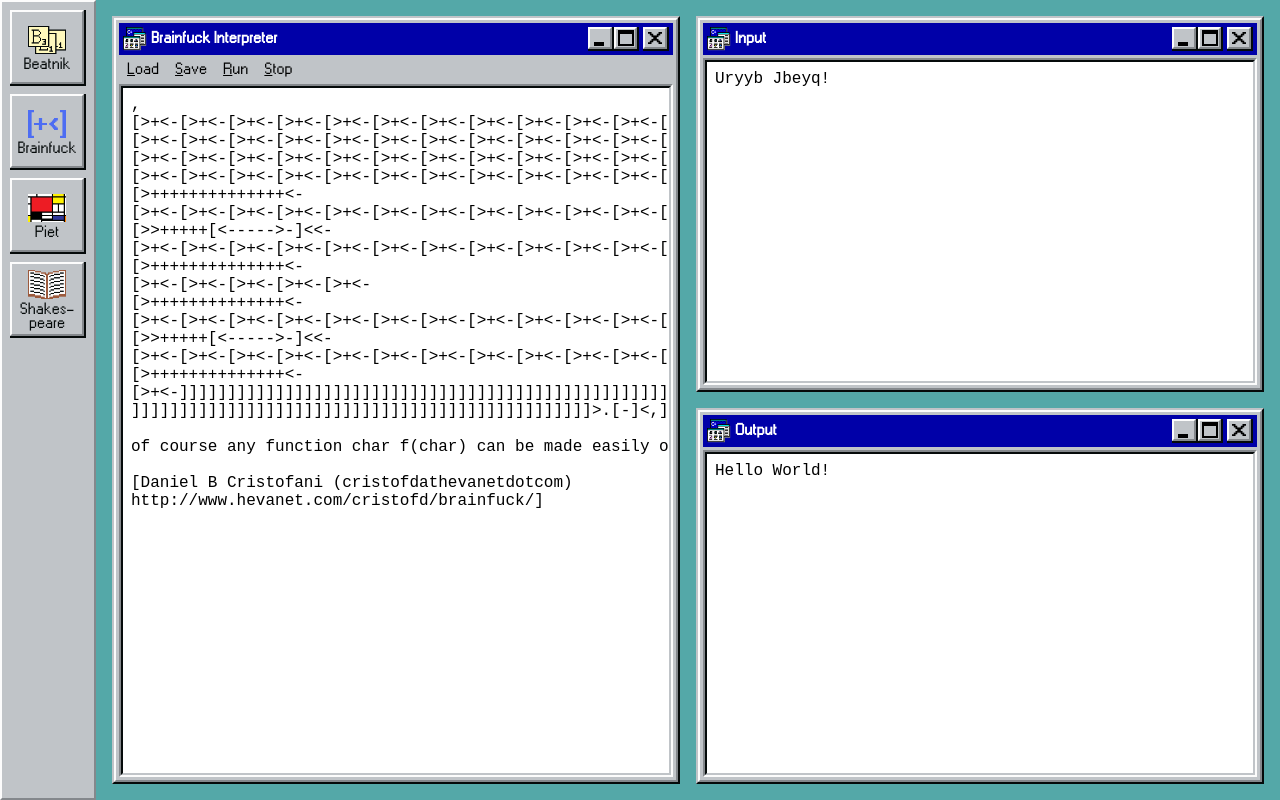
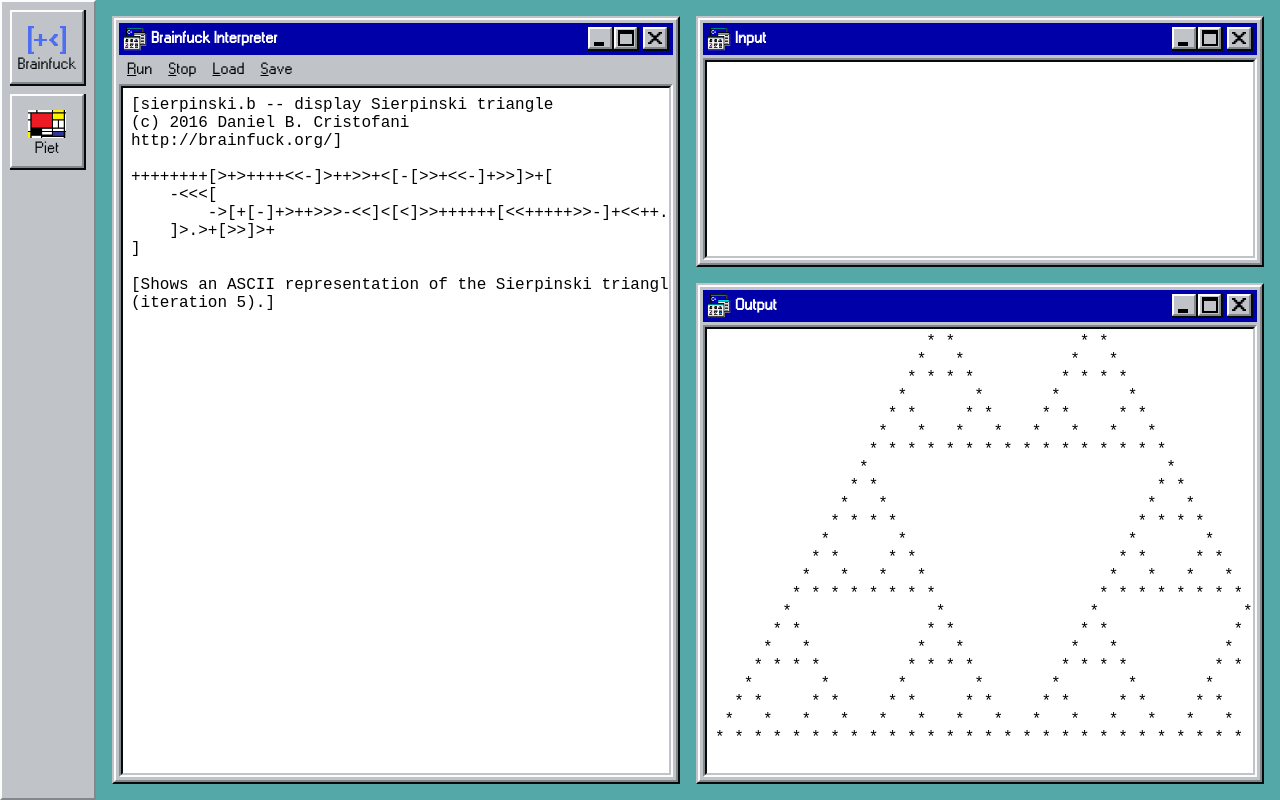
Before and after one commit to PScottZero/esolangs, a Next.js app: page /esolangs/brainfuck in a window 1280 px wide. Built offline with nearby package versions, Linux system fonts and the light colour scheme.

Commit message:
better input handling

```diff
--- a/app/beatnik/page.module.scss
+++ /dev/null
@@ -1,9 +0,0 @@
-@import "./../constants.scss";
-
-.main {
-  @include flex-center;
-  color: white;
-  width: 100%;
-  height: 100%;
-  font-size: 2rem;
-}
--- a/app/beatnik/page.tsx
+++ /dev/null
@@ -1,5 +0,0 @@
-import styles from "./page.module.scss";
-
-export default function Beatnik() {
-  return <main className={styles.main}>⚠️ Beatnik Under Construction ⚠️</main>;
-}
--- a/app/brainfuck/interpreter.ts
+++ b/app/brainfuck/interpreter.ts
@@ -1,8 +1,6 @@
 import { createBytes } from "../utils";
 
-const DATA_SIZE = 0x100000;
-const PROG_SIZE = 0x10000;
-const INPUT_SIZE = 0x1000;
+const DATA_SIZE = 0x10000;
 
 const OPS_PER_ANIM_REQ = 4096;
 
@@ -12,89 +10,86 @@ export class BrainfuckInterpreter {
   data: Uint8Array;
   dataPtr: number;
 
-  prog: Uint8Array;
+  program: string;
   progPtr: number;
 
-  input: Uint8Array;
+  input: string;
   inputPtr: number;
 
   outputRef: React.RefObject<HTMLTextAreaElement>;
 
   running: boolean;
+  waitingForInput: boolean;
   stopped: boolean;
 
   constructor(outputRef: React.RefObject<HTMLTextAreaElement>) {
     this.data = createBytes(DATA_SIZE);
     this.dataPtr = 0;
 
-    this.prog = createBytes(PROG_SIZE);
+    this.program = "";
     this.progPtr = 0;
 
-    this.input = createBytes(INPUT_SIZE);
+    this.input = "";
     this.inputPtr = 0;
 
     this.outputRef = outputRef;
 
     this.running = false;
+    this.waitingForInput = false;
     this.stopped = true;
   }
 
-  reset() {
+  async run(program: string) {
+    if (this.running) await this.stop();
+
     this.data = createBytes(DATA_SIZE);
     this.dataPtr = 0;
 
-    this.prog = createBytes(PROG_SIZE);
+    this.program = program;
     this.progPtr = 0;
 
+    this.input = "";
     this.inputPtr = 0;
 
     this.outputRef.current!.value = "";
 
     this.running = true;
+    this.waitingForInput = false;
     this.stopped = false;
+
+    console.log("running");
+    this._run();
   }
 
-  run() {
+  _run() {
+    console.log("peter");
     for (let i = 0; i < OPS_PER_ANIM_REQ; i++) {
+      if (this.waitingForInput) break;
       this.step();
       if (!this.running) {
-        console.log("Terminated");
+        console.log("stopped");
         this.stopped = true;
         return;
       }
     }
-    requestAnimationFrame(() => this.run());
+    requestAnimationFrame(() => this._run());
   }
 
   async stop(): Promise<void> {
     this.running = false;
+    this.waitingForInput = false;
     while (!this.stopped) {
       await new Promise((resolve) => setTimeout(resolve, 5));
     }
   }
 
-  load(programText: string, inputText: string) {
-    this.reset();
-
-    for (const ch of programText) {
-      if (OP_CHARS.includes(ch) && this.progPtr < PROG_SIZE) {
-        this.prog[this.progPtr++] = ch.charCodeAt(0);
-      }
-    }
-    this.progPtr = 0;
-
-    for (const ch of inputText) {
-      const chCode = ch.charCodeAt(0);
-      if (chCode < 256) {
-        this.input[this.inputPtr++] = chCode;
-      }
-    }
-    this.inputPtr = 0;
+  setInput(input: string) {
+    this.input = input;
+    this.waitingForInput = false;
   }
 
   step() {
-    const op = String.fromCharCode(this.prog[this.progPtr]);
-    switch (op) {
+    switch (this.readOp()) {
       case ">":
         this.incDataPtr();
         break;
@@ -114,17 +109,27 @@ export class BrainfuckInterpreter {
         this.in();
         break;
       case "[":
-        this.loopStart();
+        this.openBracket();
         break;
       case "]":
-        this.loopEnd();
+        this.closeBracket();
         break;
       default:
-        console.log(`invalid op: ${op}`);
+        console.log("end of program");
         this.running = false;
         break;
     }
-    if (++this.progPtr >= PROG_SIZE) this.progPtr = 0;
+    if (!this.waitingForInput) this.progPtr++;
+  }
+
+  readOp(): string {
+    while (true) {
+      if (this.progPtr >= this.program.length) break;
+      const ch = this.program.at(this.progPtr)!;
+      if (OP_CHARS.includes(ch)) return ch;
+      this.progPtr++;
+    }
+    return "";
   }
 
   incDataPtr() {
@@ -153,19 +158,19 @@ export class BrainfuckInterpreter {
   }
 
   in() {
-    if (this.inputPtr < INPUT_SIZE) {
-      this.data[this.dataPtr] = this.input[this.inputPtr++];
+    if (this.inputPtr < this.input.length) {
+      this.data[this.dataPtr] = this.input.charCodeAt(this.inputPtr++);
     } else {
-      console.log("end of input");
-      this.running = false;
+      console.log("waiting for input");
+      this.waitingForInput = true;
     }
   }
 
-  loopStart() {
+  openBracket() {
     if (this.data[this.dataPtr] === 0) this.jumpToMatchingBracket();
   }
 
-  loopEnd() {
+  closeBracket() {
     if (this.data[this.dataPtr] !== 0) this.jumpToMatchingBracket(false);
   }
 
@@ -175,8 +180,8 @@ export class BrainfuckInterpreter {
     const bracket = forward ? "[" : "]";
     const otherBracket = forward ? "]" : "[";
 
-    while (this.progPtr >= 0 && this.progPtr < PROG_SIZE) {
-      const ch = String.fromCharCode(this.prog[this.progPtr]);
+    while (this.progPtr >= 0 && this.progPtr < this.program.length) {
+      const ch = this.program.at(this.progPtr);
       if (ch === bracket) {
         depth++;
       } else if (ch === otherBracket) {
--- a/app/brainfuck/page.module.scss
+++ b/app/brainfuck/page.module.scss
@@ -3,7 +3,7 @@
 .main {
   display: grid;
   grid-template-areas: "editor input" "editor output";
-  grid-template-rows: 1fr 1fr;
+  grid-template-rows: 1fr 2fr;
   grid-template-columns: 1fr 1fr;
   width: 100%;
   height: 100%;
@@ -23,10 +23,6 @@
   grid-area: output;
 }
 
-// .debug {
-//   grid-area: debug;
-// }
-
 .textArea {
   border: none;
   outline: none;
--- a/app/brainfuck/page.tsx
+++ b/app/brainfuck/page.tsx
@@ -7,62 +7,40 @@ import { BrainfuckInterpreter } from "./interpreter";
 import React from "react";
 
 const DEFAULT_PROG = `
-,
-[>+<-[>+<-[>+<-[>+<-[>+<-[>+<-[>+<-[>+<-[>+<-[>+<-[>+<-[>+<-[>+<-[>+<-[>+<-[>+<-
-[>+<-[>+<-[>+<-[>+<-[>+<-[>+<-[>+<-[>+<-[>+<-[>+<-[>+<-[>+<-[>+<-[>+<-[>+<-[>+<-
-[>+<-[>+<-[>+<-[>+<-[>+<-[>+<-[>+<-[>+<-[>+<-[>+<-[>+<-[>+<-[>+<-[>+<-[>+<-[>+<-
-[>+<-[>+<-[>+<-[>+<-[>+<-[>+<-[>+<-[>+<-[>+<-[>+<-[>+<-[>+<-[>+<-[>+<-[>+<-[>+<-
-[>++++++++++++++<-
-[>+<-[>+<-[>+<-[>+<-[>+<-[>+<-[>+<-[>+<-[>+<-[>+<-[>+<-[>+<-
-[>>+++++[<----->-]<<-
-[>+<-[>+<-[>+<-[>+<-[>+<-[>+<-[>+<-[>+<-[>+<-[>+<-[>+<-[>+<-
-[>++++++++++++++<-
-[>+<-[>+<-[>+<-[>+<-[>+<-
-[>++++++++++++++<-
-[>+<-[>+<-[>+<-[>+<-[>+<-[>+<-[>+<-[>+<-[>+<-[>+<-[>+<-[>+<-
-[>>+++++[<----->-]<<-
-[>+<-[>+<-[>+<-[>+<-[>+<-[>+<-[>+<-[>+<-[>+<-[>+<-[>+<-[>+<-
-[>++++++++++++++<-
-[>+<-]]]]]]]]]]]]]]]]]]]]]]]]]]]]]]]]]]]]]]]]]]]]]]]]]]]]]]]]]]]]]]]]]]]]]]]]]]]
-]]]]]]]]]]]]]]]]]]]]]]]]]]]]]]]]]]]]]]]]]]]]]]]]>.[-]<,]
+[sierpinski.b -- display Sierpinski triangle
+(c) 2016 Daniel B. Cristofani
+http://brainfuck.org/]
 
-of course any function char f(char) can be made easily on the same principle
+++++++++[>+>++++<<-]>++>>+<[-[>>+<<-]+>>]>+[
+    -<<<[
+        ->[+[-]+>++>>>-<<]<[<]>>++++++[<<+++++>>-]+<<++.[-]<<
+    ]>.>+[>>]>+
+]
 
-[Daniel B Cristofani (cristofdathevanetdotcom)
-http://www.hevanet.com/cristofd/brainfuck/]
+[Shows an ASCII representation of the Sierpinski triangle
+(iteration 5).]
 `.trim();
-
-const DEFAULT_INPUT = "Uryyb Jbeyq!";
 
 export default function Brainfuck() {
   const loadRef = useRef<HTMLInputElement>(null);
   const saveRef = useRef<HTMLAnchorElement>(null);
   const progRef = useRef<HTMLTextAreaElement>(null);
-  const dataRef = useRef<HTMLTextAreaElement>(null);
   const inputRef = useRef<HTMLTextAreaElement>(null);
+  const prevInputRef = useRef<string>("");
   const outputRef = useRef<HTMLTextAreaElement>(null);
   const interpreter = useRef<BrainfuckInterpreter>(
     new BrainfuckInterpreter(outputRef)
   );
 
   const run = async () => {
-    await interpreter.current!.stop();
-    interpreter.current!.load(
-      progRef.current!.value.trim(),
-      inputRef.current!.value.trim()
-    );
-    console.log("Running");
-    interpreter.current!.run();
+    inputRef.current!.value = "";
+    prevInputRef.current = "";
+    await interpreter.current!.run(progRef.current!.value);
   };
 
-  const stop = async () => {
-    await interpreter.current!.stop();
-    interpreter.current!.running = false;
-  };
+  const stop = async () => await interpreter.current!.stop();
 
-  const chooseFile = () => {
-    loadRef.current!.click();
-  };
+  const chooseFile = () => loadRef.current!.click();
 
   const load = (e: ChangeEvent<HTMLInputElement>) => {
     const reader = new FileReader();
@@ -79,9 +57,19 @@ export default function Brainfuck() {
     saveRef.current!.click();
   };
 
+  const setInput = () => {
+    let currInput = inputRef.current!.value;
+    if (currInput.length <= prevInputRef.current.length) {
+      currInput = prevInputRef.current;
+      inputRef.current!.value = currInput;
+    } else if (currInput.endsWith("\n")) {
+      prevInputRef.current = currInput;
+      interpreter.current.setInput(currInput);
+    }
+  };
+
   useEffect(() => {
     progRef.current!.value = DEFAULT_PROG;
-    inputRef.current!.value = DEFAULT_INPUT;
     run();
   }, []);
 
@@ -91,39 +79,22 @@ export default function Brainfuck() {
         title="Brainfuck Interpreter"
         actions={
           new Map([
+            ["Run", run],
+            ["Stop", stop],
             ["Load", chooseFile],
             ["Save", save],
-            ["Run", run],
-            ["Stop", stop],
           ])
         }
         gridArea="editor"
       >
-        <textarea
-          ref={progRef}
-          className={styles.textArea}
-          name="editor"
-          onChange={(e) => (progRef.current!.value = e.target.value)}
-        />
+        <textarea ref={progRef} className={styles.textArea} name="editor" />
       </Window>
-      {/* <Window
-        title="Debug"
-        actions={
-          new Map([
-            ["Debug", () => {}],
-            ["Step", () => {}],
-            ["Continue", () => {}],
-          ])
-        }
-      >
-        WIP
-      </Window> */}
       <Window title="Input">
         <textarea
           ref={inputRef}
           className={styles.textArea}
           name="input"
-          onChange={(e) => (inputRef.current!.value = e.target.value)}
+          onChange={setInput}
         />
       </Window>
       <Window title="Output">
--- a/app/components/sidebar/sidebar.tsx
+++ b/app/components/sidebar/sidebar.tsx
@@ -33,10 +33,8 @@ export default function Sidebar() {
   const router = useRouter();
   return (
     <div className={styles.sidebar}>
-      {esolang(router, "Beatnik")}
       {esolang(router, "Brainfuck")}
       {esolang(router, "Piet")}
-      {esolang(router, "Shakes- peare", "shakespeare")}
     </div>
   );
 }
--- a/app/shakespeare/page.module.scss
+++ /dev/null
@@ -1,9 +0,0 @@
-@import "./../constants.scss";
-
-.main {
-  @include flex-center;
-  color: white;
-  width: 100%;
-  height: 100%;
-  font-size: 2rem;
-}
```
Also changed, not shown: app/beatnik/interpreter.ts (deleted, +0 -7 lines), app/shakespeare/interpreter.ts (deleted, +0 -7 lines), app/shakespeare/page.tsx (deleted, +0 -7 lines).
